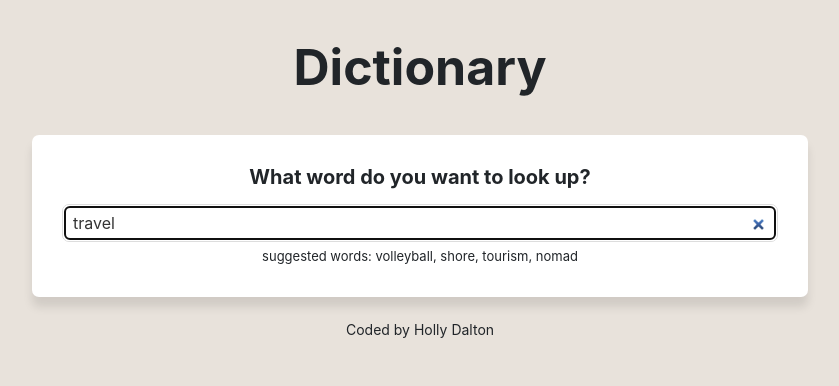
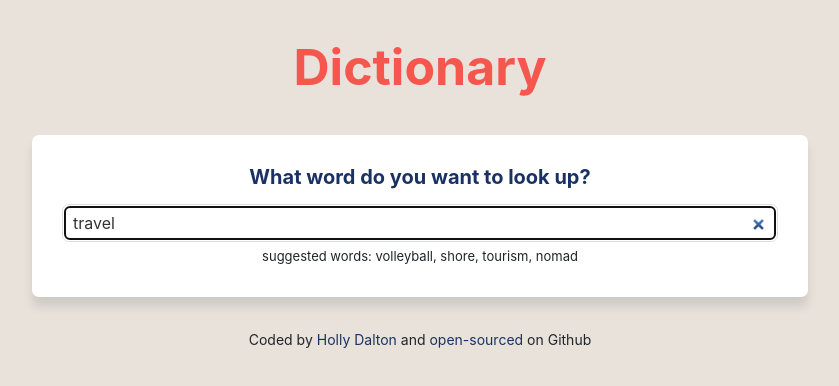
Before and after one commit to hollyjanedalton/Dictionary-app, a React (Create React App) app: page / in a window 1280 px wide. Shown: the top 386 px of the page, without its empty margins (220-1059 px from the left). Built offline with nearby package versions, Linux system fonts and the light colour scheme; no server answers.

Commit message:
Updated CSS

```diff
--- a/src/App.css
+++ b/src/App.css
@@ -6,9 +6,15 @@ body {
 
 a {
   color: #1a3263;
+  text-decoration: none;
+}
+
+a:hover {
+  color: #f5564e;
 }
 
 .App-header {
+  color: #f5564e;
   margin: 30px 0;
   text-align: center;
   font-size: 50px;
--- a/src/App.js
+++ b/src/App.js
@@ -15,9 +15,19 @@ export default function App() {
           {" "}
           <Dictionary defaultKeyword="travel" />
         </main>
-        <footer className="text-center">
+        <footer className="App-footer text-center">
           {" "}
-          <small>Coded by Holly Dalton</small>
+          <small>
+            Coded by{" "}
+            <a href="https://www.linkedin.com/in/holly-jane-dalton/">
+              Holly Dalton
+            </a>{" "}
+            and{" "}
+            <a href="https://github.com/hollyjanedalton/Dictionary-app">
+              open-sourced
+            </a>{" "}
+            on Github
+          </small>
         </footer>
       </div>
     </div>
--- a/src/Dictionary.css
+++ b/src/Dictionary.css
@@ -2,6 +2,7 @@
   font-size: 20px;
   font-weight: bold;
   margin-bottom: 15px;
+  color: #1a3263;
 }
 
 .Dictionary {
--- a/src/Dictionary.js
+++ b/src/Dictionary.js
@@ -25,7 +25,7 @@ export default function Dictionary(props) {
     let pexelsApiKey =
       "563492ad6f91700001000001177321197d254067a870fc33cfc606ae";
 
-    let pexelsApiUrl = `https://api.pexels.com/v1/search?query=${keyword}&per_page=6`;
+    let pexelsApiUrl = `https://api.pexels.com/v1/search?query=${keyword}&per_page=4`;
     let headers = { Authorization: `Bearer ${pexelsApiKey}` };
 
     axios.get(pexelsApiUrl, { headers: headers }).then(handlePexelsResponse);
--- a/src/Photos.js
+++ b/src/Photos.js
@@ -8,7 +8,7 @@ export default function Photos(props) {
         <div className="row">
           {props.photos.map(function (photo, index) {
             return (
-              <div className="col-4" key={index}>
+              <div className="col-6" key={index}>
                 <a href={photo.src.original} target="_blank" rel="noreferrer">
                   <img
                     src={photo.src.landscape}
--- a/src/Results.css
+++ b/src/Results.css
@@ -2,4 +2,5 @@
   font-size: 36px;
   font-weight: bold;
   line-height: 1.5;
+  color: #f5564e;
 }
--- a/src/Synonyms.css
+++ b/src/Synonyms.css
@@ -5,7 +5,14 @@
 
 .Synonyms li {
   display: inline-block;
-  padding-right: 15px;
   font-size: 15px;
   line-height: 1;
+  color: #1a3263;
+  border: 1px solid #ddd;
+  text-decoration: none;
+  padding: 10px 20px;
+  margin-right: 10px;
+  margin-top: 10px;
+  font-size: 14px;
+  border-radius: 20px;
 }
```
